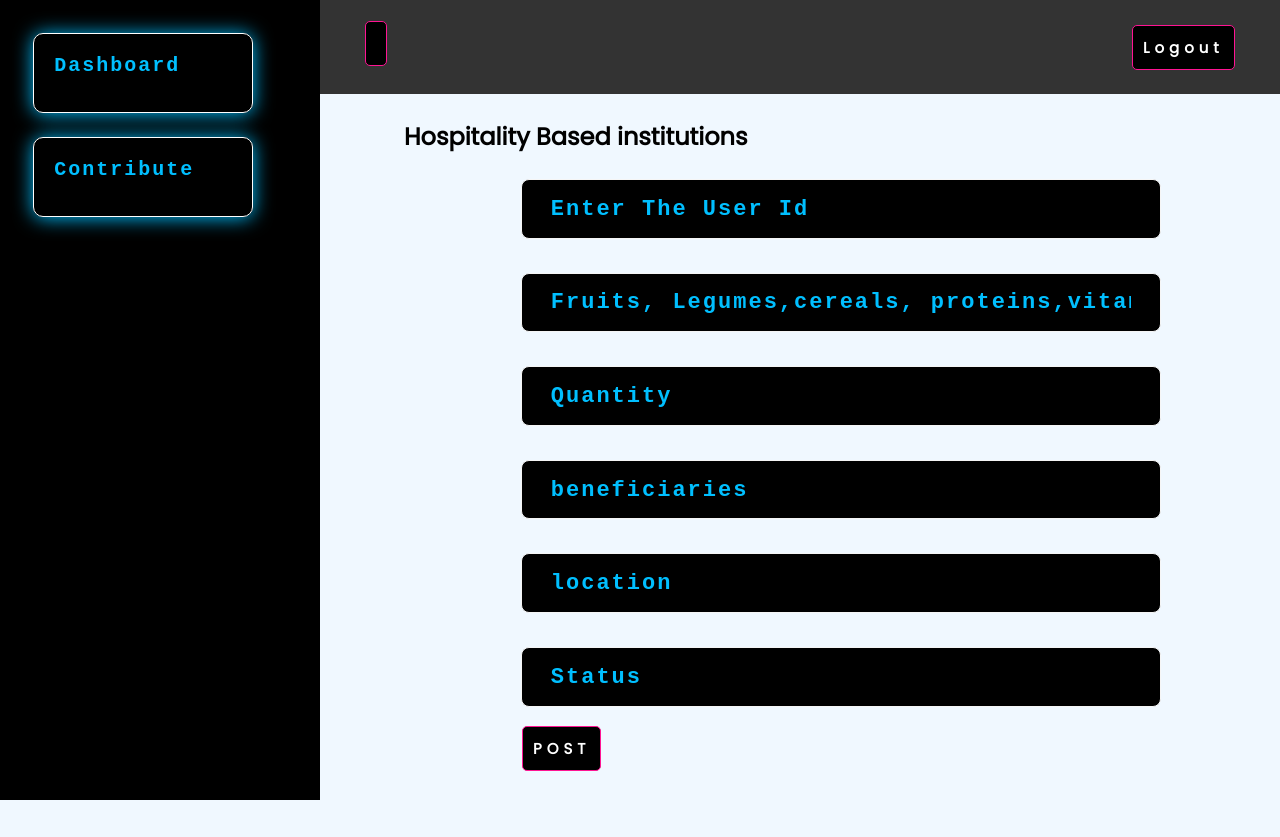
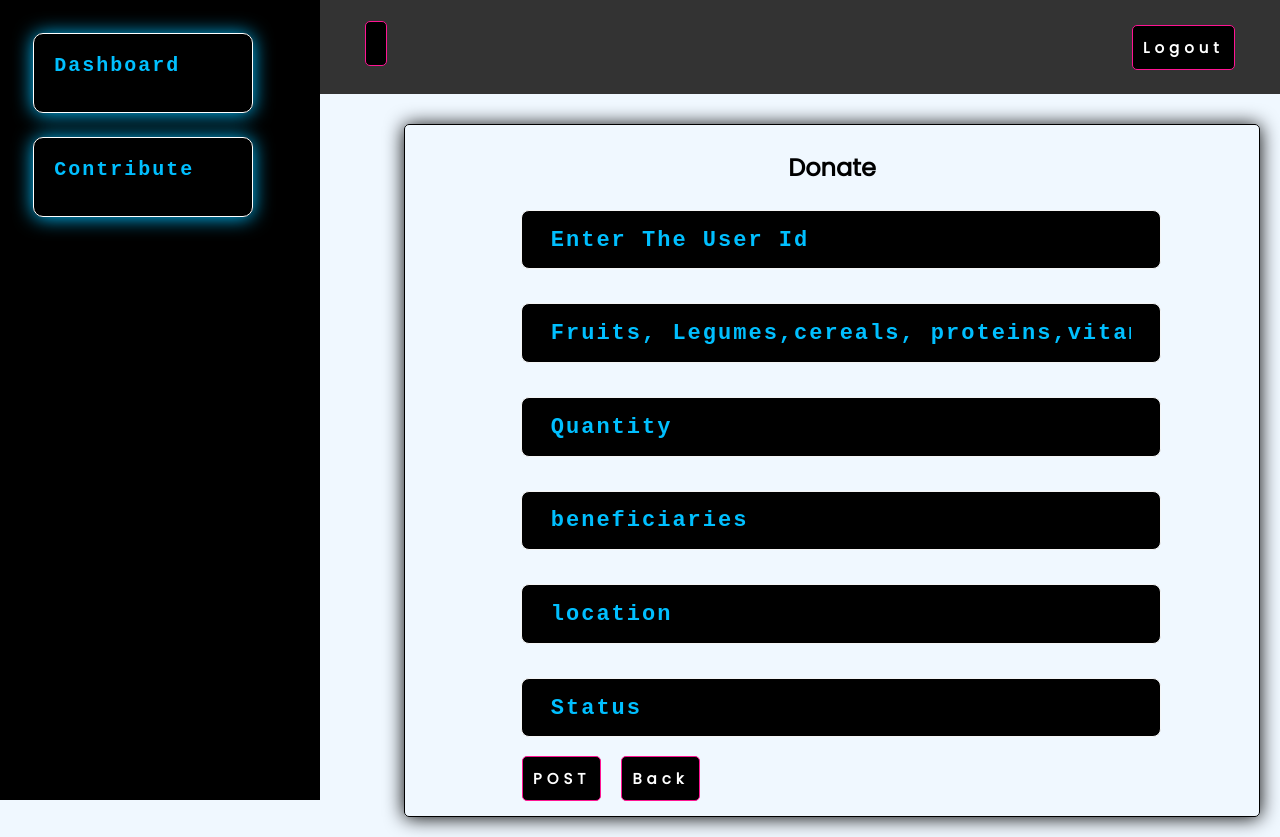
Before and after one commit to KambonoJeff/REACT-FRONT_DONATION_API, a React (Create React App) app: page /food/new in a window 1280 px wide. Before the commit the page ends 801 px from the top, so only its background shows below. Built offline with nearby package versions, Linux system fonts and the light colour scheme; no server answers; sample sign-in values are in the browser's storage.

Commit message:
Add Request Button Development

```diff
--- a/src/components/editForm/Food.jsx
+++ b/src/components/editForm/Food.jsx
@@ -1,6 +1,7 @@
 import React from 'react'
 import {useRef} from 'react'
 import axiosClient from '../../axios-client';
+import { Link } from 'react-router-dom';
 
 const Food_ = ()=>{
     const user_idRef = useRef();
@@ -27,8 +28,9 @@ const Food_ = ()=>{
     })
   }
     return (
-      <>
-      <h2> Hospitality Based institutions</h2>
+      <><br />
+      <div className="brd">
+      <h2 align='center'> Donate </h2>
 
         <form action="" onSubmit={onSubmit} method="post">
           <div className="form-control">
@@ -61,9 +63,9 @@ const Food_ = ()=>{
 
           </div>
           <button type="submit"  className="btn"> POST</button>
-
+          <Link className='btn' to={'/users/food'}> Back </Link>
         </form>
-
+        </div>
     </>
     )
   }
--- a/src/components/editForm/Requests.jsx
+++ b/src/components/editForm/Requests.jsx
@@ -29,7 +29,9 @@ const Request_ = ()=>{
   }
     return (
       <>
-      <h2> Add a Request as NGO</h2>
+      <br />
+      <div className="brd">
+      <h2 align='center'> Add a Request as NGO</h2>
 
         <form action="" onSubmit={onSubmit} method="post">
           <div className="form-control">
@@ -64,7 +66,7 @@ const Request_ = ()=>{
           <button align='center' type="submit"  className="btn"> POST</button>
           <Link className='btn' to='/users/requests'>Back</Link>
         </form>
-
+        </div>
     </>
     )
   }
```
